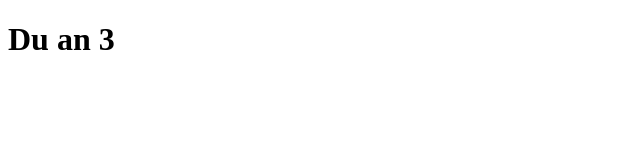
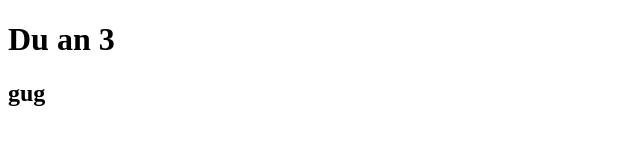
Before and after one commit to ThanhLanTran/duan3, a plain HTML site: page index.html in a window 1280 px wide. Shown: the full height of the page, 0-640 px from the left. Drawn offline with Linux system fonts and the light colour scheme.

Commit message:
sua doi lan 1

```diff
--- a/index.html
+++ b/index.html
@@ -7,5 +7,6 @@
   </head>
   <body>
     <h1>Du an 3</h1>
+    <h2>gug</h2>
   </body>
 </html>
```
